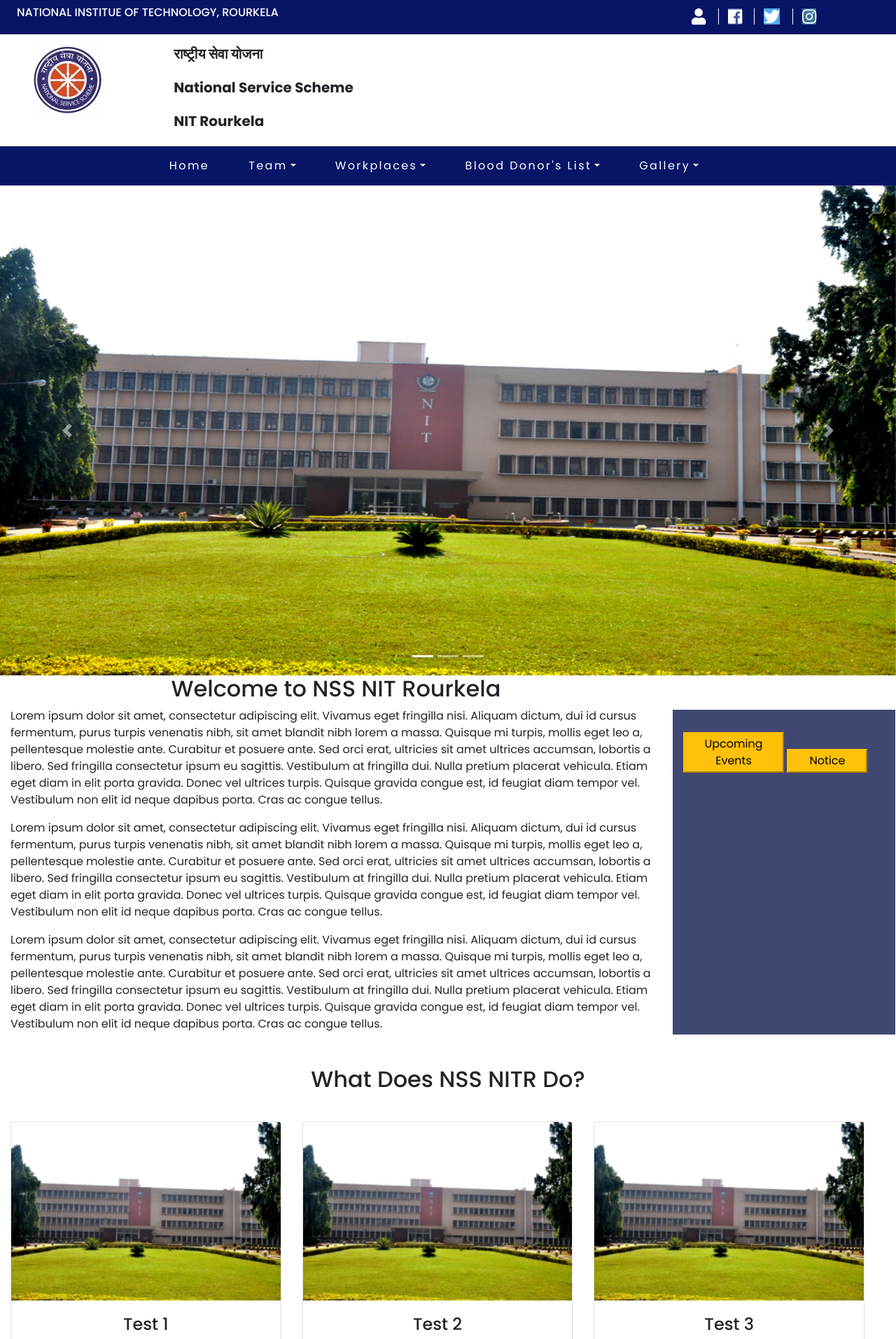
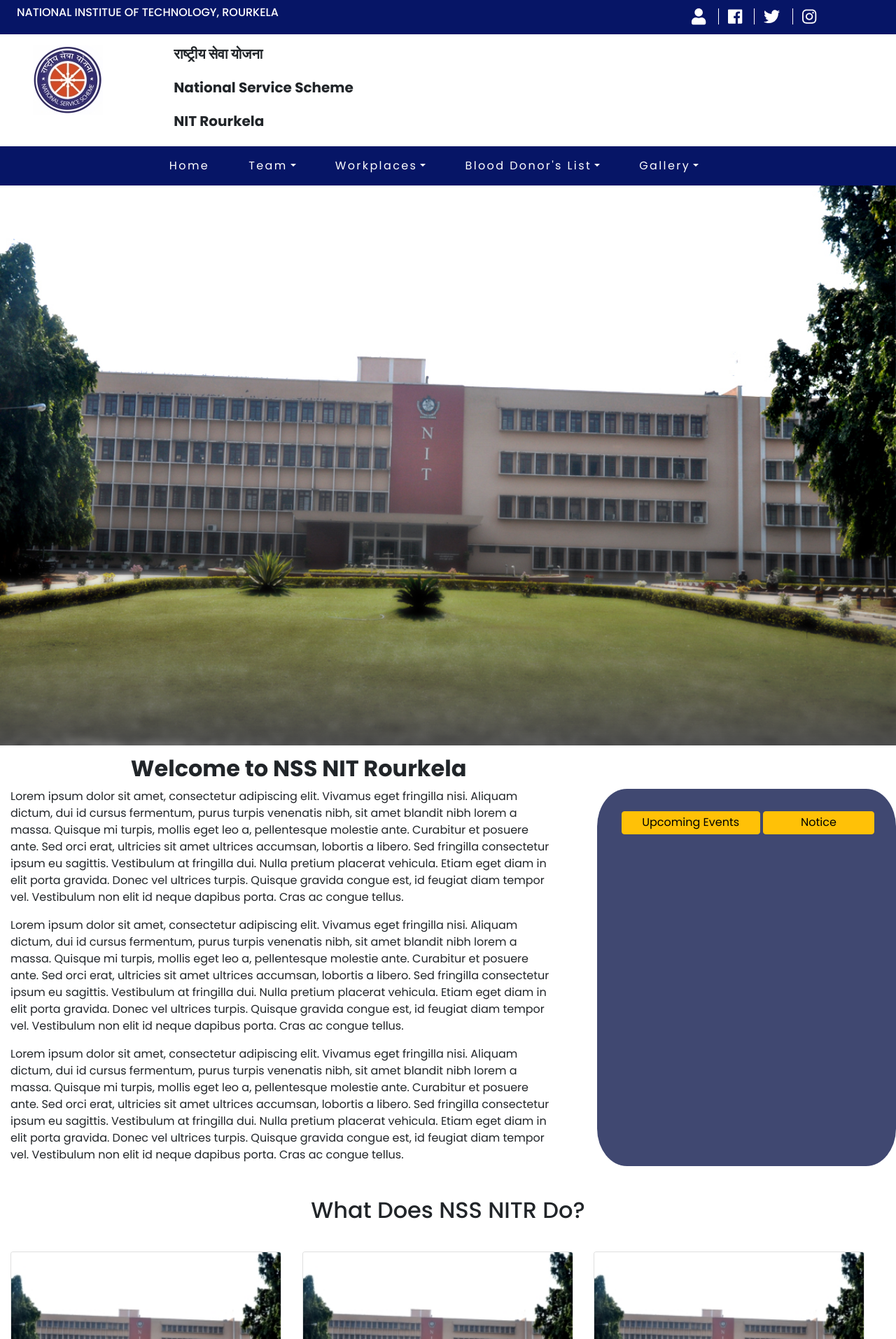
Before and after one commit to deb2000-sudo/NSS-NITR-Team-2, a PHP site: page /nss.html in a window 1280 px wide. Shown: the top 1913 px of the page at 70% size. Run offline with PHP 8.4, Linux system fonts and the light colour scheme; some libraries are stand-ins or nearby versions.

Commit message:
added advance css
added parallax effect some transitions etc

```diff
--- a/nss.css
+++ b/nss.css
@@ -4,7 +4,101 @@ html,body{
 
 	font-family: 'Poppins', 'sans-serif';
 	background-color: #FFFFFF;
+	height: 200vh;
 }
+/*PRELOADER*/
+
+  .cs-loader {
+	position: absolute;
+	top: 0;
+	left: 0;
+	height: 100%;
+	width: 100%;
+  }
+
+  .cs-loader-inner {
+	transform: translateY(-50%);
+	top: 50%;
+	position: absolute;
+	width: calc(100% - 200px);
+	color: #FFF;
+	padding: 0 100px;
+	text-align: center;
+  }
+
+  .cs-loader-inner label {
+	font-size: 20px;
+	opacity: 0;
+	display:inline-block;
+  }
+
+  @keyframes lol {
+	0% {
+	  opacity: 0;
+	  transform: translateX(-300px);
+	}
+	33% {
+	  opacity: 1;
+	  transform: translateX(0px);
+	}
+	66% {
+	  opacity: 1;
+	  transform: translateX(0px);
+	}
+	100% {
+	  opacity: 0;
+	  transform: translateX(300px);
+	}
+  }
+
+  @-webkit-keyframes lol {
+	0% {
+	  opacity: 0;
+	  -webkit-transform: translateX(-300px);
+	}
+	33% {
+	  opacity: 1;
+	  -webkit-transform: translateX(0px);
+	}
+	66% {
+	  opacity: 1;
+	  -webkit-transform: translateX(0px);
+	}
+	100% {
+	  opacity: 0;
+	  -webkit-transform: translateX(300px);
+	}
+  }
+
+  .cs-loader-inner label:nth-child(6) {
+	-webkit-animation: lol 3s infinite ease-in-out;
+	animation: lol 3s infinite ease-in-out;
+  }
+
+  .cs-loader-inner label:nth-child(5) {
+	-webkit-animation: lol 3s 100ms infinite ease-in-out;
+	animation: lol 3s 100ms infinite ease-in-out;
+  }
+
+  .cs-loader-inner label:nth-child(4) {
+	-webkit-animation: lol 3s 200ms infinite ease-in-out;
+	animation: lol 3s 200ms infinite ease-in-out;
+  }
+
+  .cs-loader-inner label:nth-child(3) {
+	-webkit-animation: lol 3s 300ms infinite ease-in-out;
+	animation: lol 3s 300ms infinite ease-in-out;
+  }
+
+  .cs-loader-inner label:nth-child(2) {
+	-webkit-animation: lol 3s 400ms infinite ease-in-out;
+	animation: lol 3s 400ms infinite ease-in-out;
+  }
+
+  .cs-loader-inner label:nth-child(1) {
+	-webkit-animation: lol 3s 500ms infinite ease-in-out;
+	animation: lol 3s 500ms infinite ease-in-out;
+  }
 
 /*Top-bar*/
 
@@ -103,18 +197,32 @@ html,body{
 	background-color: #ACB7F1;
 }
 
-/*Image Slider*/
-
-.carousel-inner img{
-width: 100%;
-height: 700px;
+/*Image parallax*/
+.cover-image {
+    width: 100%;
+    height: 100vh;
+    position: relative;
+	background: url(images/Background.png) fixed 50%/
+	 cover;
 }
 
-/*Media Queries for Image Slider*/
+.cover-image:after {
+    content: '';
+    position: absolute;
+    width: inherit;
+    height: inherit;
+    background: inherit;
+    background-image: url(images/main\ image.png);
+    mask: linear-gradient(to bottom, white 40%, transparent); /* Top image is masked with a gradient */
+}
+
+
+
+/*Media Queries for Image parallax*/
 
 @media (max-width: 576px){
 
-.carousel-inner img{
+.cover-image{
 width: 100%;
 height: 350px;
 }
@@ -122,24 +230,96 @@ height: 350px;
 }
 
 /*Two Column Section*/
+#column-1{
+	margin-top:0.9rem;
+	width: auto;
+	background-color: #FFF;
+}
+#p1{
+	width: 95%;
+}
+
+.slide-in-bottom {
+	-webkit-animation: slide-in-bottom 1s cubic-bezier(0.250, 0.460, 0.450, 0.940) both;
+	        animation: slide-in-bottom 1s cubic-bezier(0.250, 0.460, 0.450, 0.940) both;
+}
+
+ @-webkit-keyframes slide-in-bottom {
+	0% {
+	  -webkit-transform: translateY(1000px);
+			  transform: translateY(1000px);
+	  opacity: 0;
+	}
+	100% {
+	  -webkit-transform: translateY(0);
+			  transform: translateY(0);
+	  opacity: 1;
+	}
+  }
+  @keyframes slide-in-bottom {
+	0% {
+	  -webkit-transform: translateY(1000px);
+			  transform: translateY(1000px);
+	  opacity: 0;
+	}
+	100% {
+	  -webkit-transform: translateY(0);
+			  transform: translateY(0);
+	  opacity: 1;
+	}
+  }
+
+
+#column-1 h2{
+	-webkit-animation: h2 0.7s cubic-bezier(0.250, 0.460, 0.450, 0.940) both;
+	        animation: h2 0.7s cubic-bezier(0.250, 0.460, 0.450, 0.940) both;
+}
+@-webkit-keyframes h2 {
+	0% {
+	  letter-spacing: 1em;
+	  -webkit-filter: blur(12px);
+			  filter: blur(12px);
+	  opacity: 0;
+	}
+	100% {
+	  -webkit-filter: blur(0px);
+			  filter: blur(0px);
+	  opacity: 1;
+	}
+  }
+  @keyframes h2 {
+	0% {
+	  letter-spacing: 1em;
+	  -webkit-filter: blur(12px);
+			  filter: blur(12px);
+	  opacity: 0;
+	}
+	100% {
+	  -webkit-filter: blur(0px);
+			  filter: blur(0px);
+	  opacity: 1;
+	}
+  }
+
 
 .updates{
 
 	background-color: #404871;
 	margin-top: 3em;
 	margin-bottom: 0.75em;
-	border: 0.5px solid #ffffff;
+	border-radius: 10%;
 }
 
-.btn-a{
+#btn-a{
 
 	color: #000000;
 	margin-top: 2em;
+	margin-left: 1.2em;
 	width: 50%;
 	padding: 0.2em;
 }
 
-.btn-b{
+#btn-b{
 
 	color: #000000;
 	margin-top: 2em;
@@ -148,20 +328,56 @@ height: 350px;
 }
 
 /*Cards*/
-
+/*card in animation*/
 .card{
 
 	margin-bottom: 1.5em;
+	-webkit-animation: card 0.8s ease-out both;
+	        animation: card 0.8s ease-out both;
 }
-
+ @-webkit-keyframes .card {
+	0% {
+	  -webkit-transform: translateZ(-800px) rotateY(90deg);
+			  transform: translateZ(-800px) rotateY(90deg);
+	  opacity: 0;
+	}
+	54% {
+	  -webkit-transform: translateZ(-160px) rotateY(87deg);
+			  transform: translateZ(-160px) rotateY(87deg);
+	  opacity: 1;
+	}
+	100% {
+	  -webkit-transform: translateZ(0) rotateY(0);
+			  transform: translateZ(0) rotateY(0);
+	}
+  }
+  @keyframes card {
+	0% {
+	  -webkit-transform: translateZ(-800px) rotateY(90deg);
+			  transform: translateZ(-800px) rotateY(90deg);
+	  opacity: 0;
+	}
+	54% {
+	  -webkit-transform: translateZ(-160px) rotateY(87deg);
+			  transform: translateZ(-160px) rotateY(87deg);
+	  opacity: 1;
+	}
+	100% {
+	  -webkit-transform: translateZ(0) rotateY(0);
+			  transform: translateZ(0) rotateY(0);
+	}
+  }
+  /*animation end*/
 .card h4{
 
 	text-align: center;
+	font-weight: 600;
 }
 
 .card p{
 
 	text-align: left;
+	font-weight: 100;
 }
 
 /*Footer*/
--- a/nss.html
+++ b/nss.html
@@ -12,14 +12,20 @@
 
 			<link rel="stylesheet" href="https://maxcdn.bootstrapcdn.com/bootstrap/4.0.0/css/bootstrap.min.css">
 			<link rel="stylesheet" href="http://maxcdn.bootstrapcdn.com/font-awesome/4.2.0/css/font-awesome.min.css">
-			<script src="https://ajax.googleapis.com/ajax/libs/jquery/3.3.1/jquery.min.js"></script>
-			<script src="https://cdnjs.cloudflare.com/ajax/libs/popper.js/1.12.9/umd/popper.min.js"></script>
-			<script src="https://maxcdn.bootstrapcdn.com/bootstrap/4.0.0/js/bootstrap.min.js"></script>
-			<script src="https://use.fontawesome.com/releases/v5.0.8/js/all.js"></script>
-			<script src="nss.js"></script>
 			<link href="nss.css" rel="stylesheet">
 		</head>
 	<body>
+		<!--preloader-->
+		<div class="cs-loader">
+			<div class="cs-loader-inner">
+			  <label>●</label>
+			  <label>●</label>
+			  <label>●</label>
+			  <label>●</label>
+			  <label>●</label>
+			  <label>●</label>
+			</div>
+		  </div>
 
 		<!-- Top-bar -->
 
@@ -29,11 +35,11 @@
 				<div class="social col-lg-3 col-md-5">
 					<a class="btn" type="button" href="#"><span class="fa fa-user"></span></a>
 					<span class="vl"></span>
-					<a class="btn primary" type="button" href="https://www.facebook.com/WebwizNITR-105979714546890/"><span class="fab fa-facebook" style="background-color: #3B5998"></span></a>
+					<a class="btn primary" type="button" href="https://www.facebook.com/WebwizNITR-105979714546890/"><span class="fab fa-facebook" ></span></a>
 					<span class="vl"></span>
-					<a class="btn" type="button" href="#"><span class="fab fa-twitter" style="background-color: #55ACEE"></span></a>
+					<a class="btn" type="button" href="#"><span class="fab fa-twitter" ></span></a>
 					<span class="vl"></span>
-					<a class="btn" type="button" href="https://www.instagram.com/webwiz.nitr/?hl=en"><span class="fab fa-instagram" style="background-color: #3F729B"></span></a>
+					<a class="btn" type="button" href="https://www.instagram.com/webwiz.nitr/?hl=en"><span class="fab fa-instagram" ></span></a>
 				</div>
 			</div>
 		</div>
@@ -125,46 +131,23 @@
 			</div>
 		</nav>
 
-		<!--Image Slider -->
+		<!--Image PARALLAX -->
 
-		<div id="changebtn" class="carousel slide" data-ride="carousel" data-interval="2000">
- 			<ol class="carousel-indicators">
-    			<li data-target="#changebtn" data-slide-to="0" class="active"></li>
-    			<li data-target="#changebtn" data-slide-to="1"></li>
-    			<li data-target="#changebtn" data-slide-to="2"></li>
-  			</ol>
-  			<div class="carousel-inner">
-    			<div class="carousel-item active">
-    				<img src="images/main image.png">
-    			</div>
-    			<div class="carousel-item">
-      				<img src="images/main image.png">
-    			</div>
-    			<div class="carousel-item">
-    		  		<img src="images/main image.png">
-    			</div>
-  			</div>
-  			<a class="carousel-control-prev" href="#changebtn" role="button" data-slide="prev">
-    			<span class="carousel-control-prev-icon"></span>
-  			</a>
-  			<a class="carousel-control-next" href="#changebtn" role="button" data-slide="next">
-    			<span class="carousel-control-next-icon"></span>
-  			</a>
-		</div>
+		<div class="cover-image"></div>
 
 		<!--Two Column Section -->
 
-		<div class="container-fluid">
+		<div class="container-fluid" id="column-1">
 			<div class="row">
-				<div class="col-lg-9 col-md-9 col-sm-9 col-xs-12">
-					<h2 style="text-align: center;">Welcome to NSS NIT Rourkela</h2>
-					<p>Lorem ipsum dolor sit amet, consectetur adipiscing elit. Vivamus eget fringilla nisi. Aliquam dictum, dui id cursus fermentum, purus turpis venenatis nibh, sit amet blandit nibh lorem a massa. Quisque mi turpis, mollis eget leo a, pellentesque molestie ante. Curabitur et posuere ante. Sed orci erat, ultricies sit amet ultrices accumsan, lobortis a libero. Sed fringilla consectetur ipsum eu sagittis. Vestibulum at fringilla dui. Nulla pretium placerat vehicula. Etiam eget diam in elit porta gravida. Donec vel ultrices turpis. Quisque gravida congue est, id feugiat diam tempor vel. Vestibulum non elit id neque dapibus porta. Cras ac congue tellus.</p>
-					<p>Lorem ipsum dolor sit amet, consectetur adipiscing elit. Vivamus eget fringilla nisi. Aliquam dictum, dui id cursus fermentum, purus turpis venenatis nibh, sit amet blandit nibh lorem a massa. Quisque mi turpis, mollis eget leo a, pellentesque molestie ante. Curabitur et posuere ante. Sed orci erat, ultricies sit amet ultrices accumsan, lobortis a libero. Sed fringilla consectetur ipsum eu sagittis. Vestibulum at fringilla dui. Nulla pretium placerat vehicula. Etiam eget diam in elit porta gravida. Donec vel ultrices turpis. Quisque gravida congue est, id feugiat diam tempor vel. Vestibulum non elit id neque dapibus porta. Cras ac congue tellus.</p>
-					<p>Lorem ipsum dolor sit amet, consectetur adipiscing elit. Vivamus eget fringilla nisi. Aliquam dictum, dui id cursus fermentum, purus turpis venenatis nibh, sit amet blandit nibh lorem a massa. Quisque mi turpis, mollis eget leo a, pellentesque molestie ante. Curabitur et posuere ante. Sed orci erat, ultricies sit amet ultrices accumsan, lobortis a libero. Sed fringilla consectetur ipsum eu sagittis. Vestibulum at fringilla dui. Nulla pretium placerat vehicula. Etiam eget diam in elit porta gravida. Donec vel ultrices turpis. Quisque gravida congue est, id feugiat diam tempor vel. Vestibulum non elit id neque dapibus porta. Cras ac congue tellus.</p>
+				<div class="col-lg-8 col-md-8 col-sm-8 col-xs-12">
+					<h2 style="text-align: center; font-weight: 900;">Welcome to NSS NIT Rourkela</h2>
+					<p class="text slide-in-bottom" id="p1">Lorem ipsum dolor sit amet, consectetur adipiscing elit. Vivamus eget fringilla nisi. Aliquam dictum, dui id cursus fermentum, purus turpis venenatis nibh, sit amet blandit nibh lorem a massa. Quisque mi turpis, mollis eget leo a, pellentesque molestie ante. Curabitur et posuere ante. Sed orci erat, ultricies sit amet ultrices accumsan, lobortis a libero. Sed fringilla consectetur ipsum eu sagittis. Vestibulum at fringilla dui. Nulla pretium placerat vehicula. Etiam eget diam in elit porta gravida. Donec vel ultrices turpis. Quisque gravida congue est, id feugiat diam tempor vel. Vestibulum non elit id neque dapibus porta. Cras ac congue tellus.</p>
+					<p class="text slide-in-bottom" id="p1">Lorem ipsum dolor sit amet, consectetur adipiscing elit. Vivamus eget fringilla nisi. Aliquam dictum, dui id cursus fermentum, purus turpis venenatis nibh, sit amet blandit nibh lorem a massa. Quisque mi turpis, mollis eget leo a, pellentesque molestie ante. Curabitur et posuere ante. Sed orci erat, ultricies sit amet ultrices accumsan, lobortis a libero. Sed fringilla consectetur ipsum eu sagittis. Vestibulum at fringilla dui. Nulla pretium placerat vehicula. Etiam eget diam in elit porta gravida. Donec vel ultrices turpis. Quisque gravida congue est, id feugiat diam tempor vel. Vestibulum non elit id neque dapibus porta. Cras ac congue tellus.</p>
+					<p  class="text slide-in-bottom" id="p1">Lorem ipsum dolor sit amet, consectetur adipiscing elit. Vivamus eget fringilla nisi. Aliquam dictum, dui id cursus fermentum, purus turpis venenatis nibh, sit amet blandit nibh lorem a massa. Quisque mi turpis, mollis eget leo a, pellentesque molestie ante. Curabitur et posuere ante. Sed orci erat, ultricies sit amet ultrices accumsan, lobortis a libero. Sed fringilla consectetur ipsum eu sagittis. Vestibulum at fringilla dui. Nulla pretium placerat vehicula. Etiam eget diam in elit porta gravida. Donec vel ultrices turpis. Quisque gravida congue est, id feugiat diam tempor vel. Vestibulum non elit id neque dapibus porta. Cras ac congue tellus.</p>
 				</div>
-				<div class="updates col-lg-3 col-md-3 col-sm-3 d-none d-sm-block">
-					<button class="btn-a btn-warning" type="button" href="#">Upcoming Events</button>
-					<button class="btn-b btn-warning" type="button" href="#">Notice</button>
+				<div class="updates col-lg-4 col-md-4 col-sm-4 d-none d-sm-block">
+					<button class="btn btn-warning" type="button" id="btn-a" href="#">Upcoming Events</button>
+					<button class="btn btn-warning" type="button"  id="btn-b"href="#">Notice</button>
 				</div>
 			</div>
 		</div>
@@ -293,5 +276,11 @@
 		<!-- Go to top button -->
 
 		<a id="back-to-top" href="#" class="btn btn-primary btn-lg back-to-top" data-toggle="tooltip" data-placement="left"><i class="fa fa-angle-double-up"></i></a>
+		<!-- SCRIPT FILES-->
+		<script src="https://ajax.googleapis.com/ajax/libs/jquery/3.3.1/jquery.min.js"></script>
+			<script src="https://cdnjs.cloudflare.com/ajax/libs/popper.js/1.12.9/umd/popper.min.js"></script>
+			<script src="https://maxcdn.bootstrapcdn.com/bootstrap/4.0.0/js/bootstrap.min.js"></script>
+			<script src="https://use.fontawesome.com/releases/v5.0.8/js/all.js"></script>
+			<script src="nss.js"></script>
   	</body>
 </html>
--- a/nss.js
+++ b/nss.js
@@ -1,3 +1,4 @@
+// back to top scroll
 $(document).ready(function(){
     $(window).scroll(function () {
         if ($(this).scrollTop() > 300) {
@@ -16,3 +17,4 @@ $('#back-to-top').click(function () {
 $('#back-to-top').tooltip('show');
 
 });
+// on scroll effect trigger
```
Also changed, not shown: images/Background.png (added).
